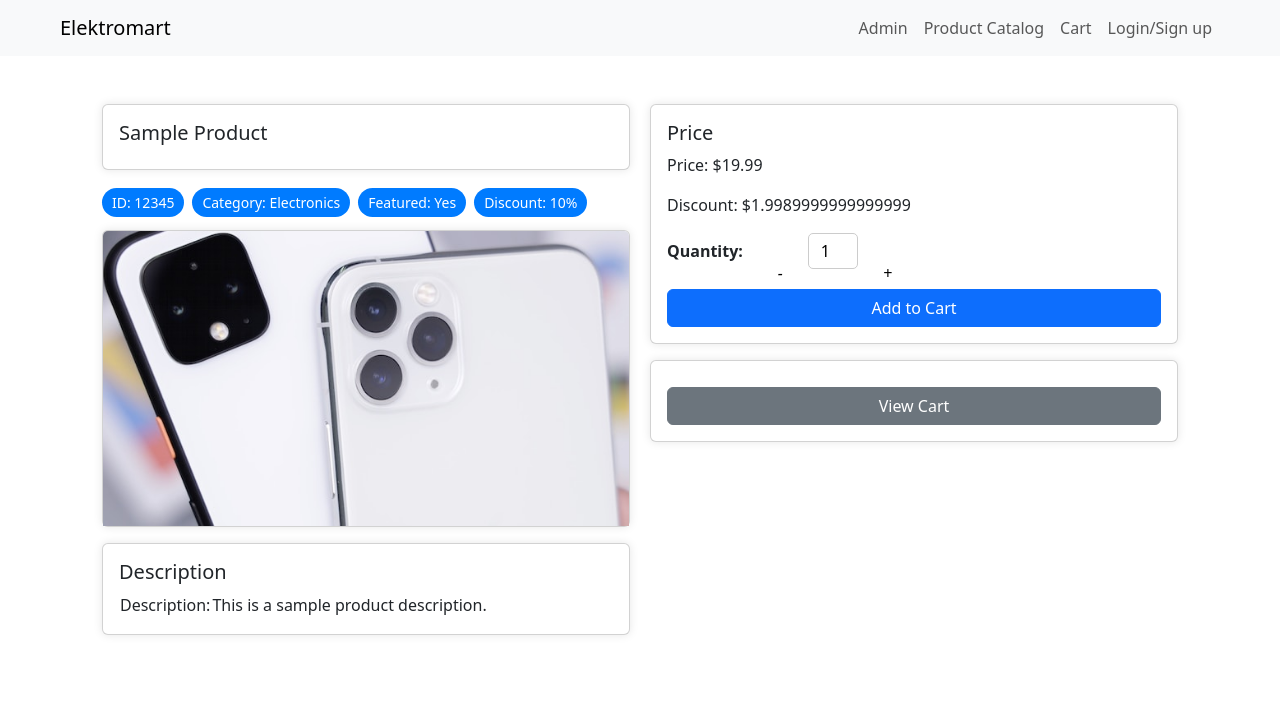
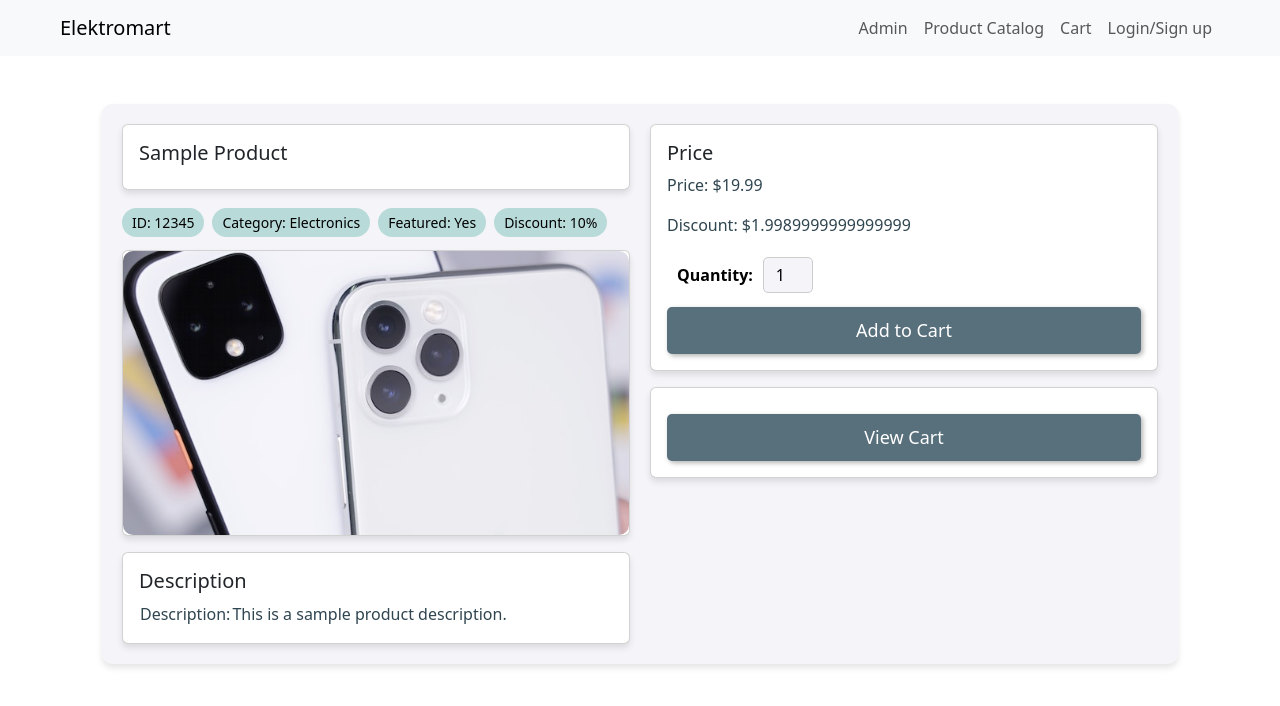
Before and after one commit to AT-GUPTA/Elektromart, a React (Create React App) app in the folder source/ui/elektromart/: page /product/1 in a window 1280 px wide. Shown: the top 706 px of the page. Built offline with nearby package versions, Linux system fonts and the light colour scheme.

Commit message:
single product page and admin page with css

```diff
--- a/source/ui/elektromart/src/App.js
+++ b/source/ui/elektromart/src/App.js
@@ -20,7 +20,7 @@ function App() {
               <Route path="/signup" component={Signup} />
               <Route path="/home" component={Home} exact />
               <Route path="/" element={<Home />} exact />
-              <Route path="/admin" component={Admin} exact />
+              <Route path="/admin" element={<Admin />} exact />
               <Route path="/products" component={Products} exact />
               <Route path="/cart" component={Cart} exact />
               <Route path="/product/:productId" element={<SingleProduct />} />
--- a/source/ui/elektromart/src/pages/admin/admin.css
+++ b/source/ui/elektromart/src/pages/admin/admin.css
@@ -1,51 +1,57 @@
-.admin-container {
-    display: flex;
-    flex-direction: column;
-    align-items: center;
-    justify-content: center;
-    height: 100vh;
+body {
+    background-color: #000000;
+    color: #f4f4f9;
+    font-family: Arial, sans-serif;
+  }
+
+  .admin-container {
     text-align: center;
+    margin: 20px;
+    background-color: #586f7c;
+    padding: 20px;
+    border-radius: 10px;
+    box-shadow: 0 2px 4px rgba(0, 0, 0, 0.2);
   }
 
   button {
     margin: 10px;
-    padding: 10px 20px;
-    font-size: 16px;
+    background-color: #2f4550;
+    color: #f4f4f9;
+    padding: 15px 30px;
+    border: none;
     cursor: pointer;
+    border-radius: 10px;
+    box-shadow: 2px 2px 5px rgba(0, 0, 0, 0.3);
+    transition: background-color 0.3s, transform 0.2s;
   }
 
-  .add-product-form,
-  .edit-product-form,
-  .add-admin-form {
-    display: none;
-    margin-top: 20px;
+  button:hover {
+    background-color: #586f7c;
+    transform: scale(1.05);
+  }
+
+  .product-form,
+  .admin-form {
+    margin: 20px;
+    padding: 20px;
+    border: 1px solid #586f7c;
+    background-color: #b8dbd9;
+    border-radius: 10px;
+    box-shadow: 2px 2px 5px rgba(0, 0, 0, 0.3);
+    display: inline-block;
+  }
+
+  input {
+    width: 100%;
+    padding: 10px;
+    margin: 10px;
+    border: 1px solid #586f7c;
+    border-radius: 5px;
+    background-color: #f4f4f9;
   }
 
   label {
     display: block;
-    margin-bottom: 10px;
+    margin: 10px;
+    color: #586f7c;
   }
-
-  input[type="text"],
-  input[type="number"],
-  input[type="email"] {
-    width: 100%;
-    padding: 8px;
-    margin-bottom: 10px;
-    border: 1px solid #ccc;
-    border-radius: 4px;
-  }
-
-  button[type="submit"] {
-    background-color: #007bff;
-    color: #fff;
-    border: none;
-    border-radius: 4px;
-    padding: 10px 20px;
-    font-size: 16px;
-    cursor: pointer;
-  }
-
-  button[type="submit"]:hover {
-    background-color: #0056b3;
-  }
--- a/source/ui/elektromart/src/pages/admin/admin.js
+++ b/source/ui/elektromart/src/pages/admin/admin.js
@@ -1,125 +1,198 @@
 import React, { useState } from 'react';
 import './admin.css';
 
-function Admin() {
+const Admin = () => {
   const [showAddProductForm, setShowAddProductForm] = useState(false);
   const [showEditProductForm, setShowEditProductForm] = useState(false);
   const [showAddAdminForm, setShowAddAdminForm] = useState(false);
 
-  const [product, setProduct] = useState({
-    name: '',
-    imageUrl: '',
-    price: '',
-    discount: '',
-    featured: false,
-    id: '',
+  const [productData, setProductData] = useState({
+    productName: '',
+    productImageUrl: '',
+    productPrice: 0,
+    discount: 0,
+    isFeatured: false,
+    id: Math.floor(Math.random() * 1000), // Generate a random ID
   });
 
-  const [adminEmail, setAdminEmail] = useState('');
+  const [editProductId, setEditProductId] = useState(''); // ID for editing a product
+
+  const [adminData, setAdminData] = useState({
+    adminEmail: '',
+    adminName: '',
+    adminToken: '',
+  });
 
   const handleAddProductClick = () => {
     setShowAddProductForm(true);
-    setShowEditProductForm(false);
-    setShowAddAdminForm(false);
   };
 
   const handleEditProductClick = () => {
     setShowEditProductForm(true);
-    setShowAddProductForm(false);
-    setShowAddAdminForm(false);
   };
 
   const handleAddAdminClick = () => {
     setShowAddAdminForm(true);
-    setShowAddProductForm(false);
-    setShowEditProductForm(false);
   };
 
-  const handleAdminEmailChange = (event) => {
-    setAdminEmail(event.target.value);
+  const handleFormChange = (e) => {
+    const { name, value } = e.target;
+    setProductData({
+      ...productData,
+      [name]: name === 'isFeatured' ? e.target.checked : value,
+    });
   };
 
-  const handleAddProductSubmit = (event) => {
-    event.preventDefault();
-    // Generate a unique ID for the product (you can use a library like uuid)
-    const generatedId = Math.random().toString(36).substring(7);
-    setProduct((prevProduct) => ({
-      ...prevProduct,
-      id: generatedId,
-    }));
-    // Here, you can handle the submission of the product data
-    console.log('Product data submitted:', product);
-    // Clear the form and hide it
-    setProduct({
-      name: '',
-      imageUrl: '',
-      price: '',
-      discount: '',
-      featured: false,
-      id: '',
-    });
-    setShowAddProductForm(false);
+  const handleEditProductIdChange = (e) => {
+    setEditProductId(e.target.value);
   };
 
-  const handleEditProductSubmit = (event) => {
-    event.preventDefault();
-    // Here, you can handle the submission of the edited product data
-    console.log('Edited product data submitted:', product);
-    // Clear the form and hide it
-    setProduct({
-      name: '',
-      imageUrl: '',
-      price: '',
-      discount: '',
-      featured: false,
-      id: '',
+  const handleAddAdminChange = (e) => {
+    const { name, value } = e.target;
+    setAdminData({
+      ...adminData,
+      [name]: value,
     });
-    setShowEditProductForm(false);
   };
 
-  const handleAddAdminSubmit = (event) => {
-    event.preventDefault();
-    // Here, you can handle the submission of the new admin's email
-    console.log('New admin email submitted:', adminEmail);
-    // Clear the form and hide it
-    setAdminEmail('');
-    setShowAddAdminForm(false);
+  const handleAddProductSubmit = (e) => {
+    e.preventDefault();
+    // Handle the submission of the new product data here
+    console.log('Product data submitted:', productData);
+    // You can send the data to your API or state management system
+    // Generate a new random ID for the next product
+    setProductData({
+      productName: '',
+      productImageUrl: '',
+      productPrice: 0,
+      discount: 0,
+      isFeatured: false,
+      id: Math.floor(Math.random() * 1000),
+    });
+  };
+
+  const handleEditProductSubmit = (e) => {
+    e.preventDefault();
+    // Handle the submission of the edited product data here
+    console.log('Editing product with ID:', editProductId);
+    // You can send the data to your API or state management system
+    setEditProductId(''); // Clear the input field
+  };
+
+  const handleAddAdminSubmit = (e) => {
+    e.preventDefault();
+    // Handle the submission of the new admin data here
+    console.log('New admin data submitted:', adminData);
+    // You can send the data to your API or state management system
+    // Reset the form
+    setAdminData({
+      adminEmail: '',
+      adminName: '',
+      adminToken: '',
+    });
   };
 
   return (
     <div className="admin-container">
-      <h1>Admin Interface</h1>
+      <h2>Admin Panel</h2>
       <button onClick={handleAddProductClick}>Add New Product</button>
       <button onClick={handleEditProductClick}>Edit a Product</button>
-      <button onClick={handleAddAdminClick}>Add New Admin</button>
+      <button onClick={handleAddAdminClick}>Add a New Admin</button>
 
-      {/* Add New Product Form */}
       {showAddProductForm && (
-        <form className="add-product-form" onSubmit={handleAddProductSubmit}>
-          {/* ... (same form as before) */}
+        <form className="product-form" onSubmit={handleAddProductSubmit}>
+          <label>
+            Product Name:
+            <input
+              type="text"
+              name="productName"
+              value={productData.productName}
+              onChange={handleFormChange}
+            />
+          </label>
+          <label>
+            Product Image URL:
+            <input
+              type="text"
+              name="productImageUrl"
+              value={productData.productImageUrl}
+              onChange={handleFormChange}
+            />
+          </label>
+          <label>
+            Product Price:
+            <input
+              type="number"
+              name="productPrice"
+              value={productData.productPrice}
+              onChange={handleFormChange}
+            />
+          </label>
+          <label>
+            Discount:
+            <input
+              type="number"
+              name="discount"
+              value={productData.discount}
+              onChange={handleFormChange}
+            />
+          </label>
+          <label>
+            Featured:
+            <input
+              type="checkbox"
+              name="isFeatured"
+              checked={productData.isFeatured}
+              onChange={handleFormChange}
+            />
+          </label>
           <button type="submit">Add Product</button>
         </form>
       )}
 
-      {/* Edit Product Form */}
       {showEditProductForm && (
-        <form className="edit-product-form" onSubmit={handleEditProductSubmit}>
-          {/* ... (same form as before) */}
+        <form className="product-form" onSubmit={handleEditProductSubmit}>
+          <label>
+            Product ID to Edit:
+            <input
+              type="text"
+              name="editProductId"
+              value={editProductId}
+              onChange={handleEditProductIdChange}
+            />
+          </label>
+          {/* Include fields to edit product information here */}
           <button type="submit">Edit Product</button>
         </form>
       )}
 
-      {/* Add New Admin Form */}
       {showAddAdminForm && (
-        <form className="add-admin-form" onSubmit={handleAddAdminSubmit}>
+        <form className="admin-form" onSubmit={handleAddAdminSubmit}>
           <label>
             Admin Email:
             <input
               type="email"
               name="adminEmail"
-              value={adminEmail}
-              onChange={handleAdminEmailChange}
-              required
+              value={adminData.adminEmail}
+              onChange={handleAddAdminChange}
+            />
+          </label>
+          <label>
+            Admin Name:
+            <input
+              type="text"
+              name="adminName"
+              value={adminData.adminName}
+              onChange={handleAddAdminChange}
+            />
+          </label>
+          <label>
+            Admin Token:
+            <input
+              type="text"
+              name="adminToken"
+              value={adminData.adminToken}
+              onChange={handleAddAdminChange}
             />
           </label>
           <button type="submit">Add Admin</button>
@@ -127,6 +200,6 @@ function Admin() {
       )}
     </div>
   );
-}
+};
 
 export default Admin;
--- a/source/ui/elektromart/src/pages/singleProduct/singleProduct.css
+++ b/source/ui/elektromart/src/pages/singleProduct/singleProduct.css
@@ -1,33 +1,42 @@
-/* Styles for the single-product-container */
+/* Updated Styles for the single-product-container */
 .single-product-container {
   display: grid;
   grid-template-columns: repeat(2, 1fr);
   gap: 20px;
   margin: 20px;
+  background-color: #f4f4f9;
+  padding: 20px;
+  border-radius: 10px;
+  box-shadow: 0 4px 6px rgba(0, 0, 0, 0.1);
 }
 
-/* Styles for individual Bootstrap cards */
+/* Updated Styles for individual Bootstrap cards */
 .card {
-  border: none; /* Remove card border */
-  box-shadow: 0 0 10px rgba(0, 0, 0, 0.1); /* Add a subtle box shadow */
+  border: none;
+  box-shadow: 0 4px 6px rgba(0, 0, 0, 0.1);
+  background-color: #ffffff;
+  border-radius: 10px;
 }
 
 .card-title {
   font-size: 20px;
   font-weight: bold;
+  color: #000000;
 }
 
 .card-text {
   font-size: 16px;
+  color: #2f4550;
 }
 
-/* Styles for the image card */
+/* Updated Styles for the image card */
 .card img {
   max-width: 100%;
   height: auto;
+  border-radius: 10px;
 }
 
-/* Styles for the quantity input */
+/* Updated Styles for the quantity input */
 .quantity {
   display: flex;
   align-items: center;
@@ -37,6 +46,7 @@
 .quantity label {
   margin-right: 10px;
   font-weight: bold;
+  color: #000000;
 }
 
 .quantity input {
@@ -48,13 +58,20 @@
   text-align: center;
 }
 
-/* Styles for the "Add to Cart" button */
+/* Updated Styles for the "Add to Cart" button */
 .card button {
   width: 100%;
   margin-top: 10px;
+  background-color: #586f7c;
+  color: #ffffff;
+  border: none;
+  border-radius: 5px;
+  padding: 10px;
+  font-size: 18px;
+  cursor: pointer;
 }
 
-/* Styles for Tags */
+/* Updated Styles for Tags */
 .tags {
   margin-top: 20px;
 }
@@ -63,6 +80,7 @@
   font-size: 18px;
   font-weight: bold;
   margin-bottom: 10px;
+  color: #000000;
 }
 
 .tags ul {
@@ -74,16 +92,17 @@
   display: inline;
 }
 
-/* Styles for Tag Ovals */
+/* Updated Styles for Tag Ovals */
 .tag-oval {
-  background-color: #007bff;
-  color: white;
+  background-color: #b8dbd9;
+  color: #000000;
   padding: 5px 10px;
-  border-radius: 50px; /* Makes it oval */
+  border-radius: 50px;
   margin-right: 10px;
   font-size: 14px;
 }
-/* Styles for quantity input and buttons */
+
+/* Updated Styles for the quantity input */
 .quantity {
   display: flex;
   align-items: center;
@@ -93,6 +112,7 @@
 .quantity label {
   margin-right: 10px;
   font-weight: bold;
+  color: #000000;
 }
 
 .quantity .quantity-control {
@@ -113,21 +133,69 @@
 .quantity-button {
   width: 20px;
   height: 20px;
-  font-size: 12px;
+  font-size: 16px;
   cursor: pointer;
   margin: 0 5px;
-  border: none;
-  background: transparent;
+  border: 1px solid #ccc;
+  border-radius: 50%;
+  display: flex;
+  justify-content: center;
+  align-items: center;
+  background-color: #586f7c;
+  color: #ffffff;
+}
+/* Updated Styles for the quantity input */
+.quantity {
+  display: flex;
+  align-items: center;
+  margin-top: 10px;
 }
 
-.quantity-button i {
-  font-size: 16px;
+.quantity label {
+  margin-right: 10px;
+  font-weight: bold;
+  color: #000000;
 }
 
-.quantity-button.increment i::before {
-  content: '+'; /* Content for the increment button (Font Awesome plus icon) */
+.quantity .quantity-control {
+  display: flex;
+  align-items: center;
 }
 
-.quantity-button.decrement i::before {
-  content: '-'; /* Content for the decrement button (Font Awesome minus icon) */
+.quantity input {
+  width: 50px;
+  font-size: 16px;
+  padding: 5px;
+  border: 1px solid #ccc;
+  border-radius: 5px;
+  text-align: center;
 }
+
+/* Styles for quantity buttons with Font Awesome icons */
+.quantity-button {
+  width: 20px;
+  height: 20px;
+  font-size: 16px;
+  cursor: pointer;
+  margin: 0 5px;
+  border: 1px solid #ccc;
+  border-radius: 50%;
+  display: flex;
+  justify-content: center;
+  align-items: center;
+  background-color: #586f7c;
+  color: #ffffff;
+}
+
+/* Updated Styles for the "Add to Cart" button */
+.card button {
+  width: 100%;
+  margin-top: 10px;
+  background-color: #586f7c;
+  color: #ffffff;
+  border: none;
+  border-radius: 5px;
+  padding: 10px;
+  font-size: 18px;
+  cursor: pointer;
+}
--- a/source/ui/elektromart/src/pages/singleProduct/singleProduct.js
+++ b/source/ui/elektromart/src/pages/singleProduct/singleProduct.js
@@ -43,7 +43,7 @@ function SingleProduct() {
   };
 
   const addToCart = () => {
-    // You can implement your addToCart logic here
+    // Implement your addToCart logic here
     // For example, dispatch an action to add the product to the cart
     console.log(`Added ${quantity} ${product.name}(s) to the cart.`);
   };
@@ -110,13 +110,7 @@ function SingleProduct() {
               <div className="quantity">
               <label>Quantity:</label>
           <div className="quantity-control">
-            <button className="quantity-button decrement" onClick={handleDecrement}>
-              <i className="fas fa-minus"></i>
-            </button>
             <input type="number" value={quantity} onChange={handleQuantityChange} />
-            <button className="quantity-button increment" onClick={handleIncrement}>
-              <i className="fas fa-plus"></i>
-            </button>
           </div>
               </div>
               <Button variant="primary" onClick={addToCart}>
```
